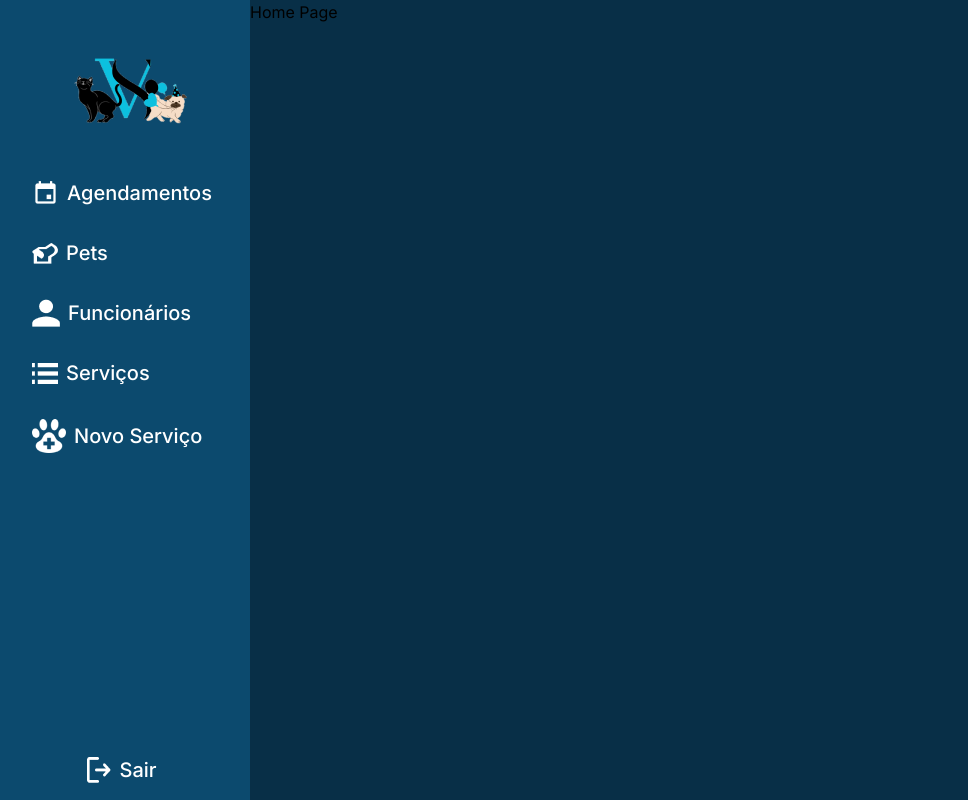
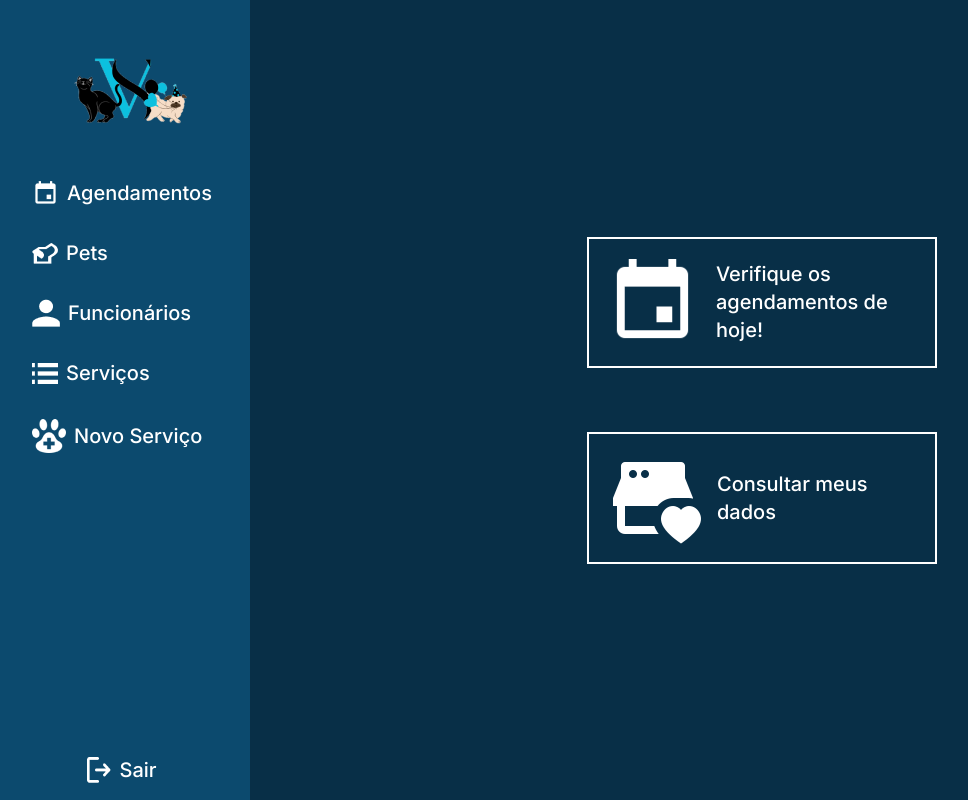
Before and after one commit to vinimanfrin/vspet-frontend, a Next.js app: page / in a window 1280 px wide. Shown: the whole page, without its empty margins (6-974 px from the left). Built offline with nearby package versions, Linux system fonts and the light colour scheme.

Commit message:
Finalizar a implementação da Home page

```diff
--- a/src/app/page.tsx
+++ b/src/app/page.tsx
@@ -1,11 +1,26 @@
 import Template from "@/components/Template";
+import Link from "next/link";
+import agendamentosIcone from "../../public/imagens/icones/calendariofull-icone.png";
+import meusdadosIcone from "../../public/imagens/icones/meusdados-icone.png";
 
 export default function Home() {
   return (
     <Template>
-      <main className="ml-navbar">
-        <div>
-          <h1>Home Page</h1>
+      <main className="flex ml-navbar h-screen justify-center items-center">
+        <div className="flex flex-col text-white font-medium text-xl gap-16">
+          <Link href={"/agendamentos/hoje"}>
+            <div className="flex items-center gap-4 w-[350px] border-2 border-white p-4 hover:bg-sky-900">
+              <img src={agendamentosIcone.src} alt="ícone consultar agendamentos hoje"/>
+              <h1>Verifique os agendamentos de hoje!</h1>
+            </div>
+          </Link>
+
+          <Link href={"/meusdados"}>
+            <div className="flex items-center gap-4 w-[350px] border-2 border-white p-4 hover:bg-sky-900">
+              <img src={meusdadosIcone.src} alt="ícone consultar os meus dados"/>
+              <h1>Consultar meus dados</h1>
+            </div>
+          </Link>
         </div>
       </main>
     </Template>
```
